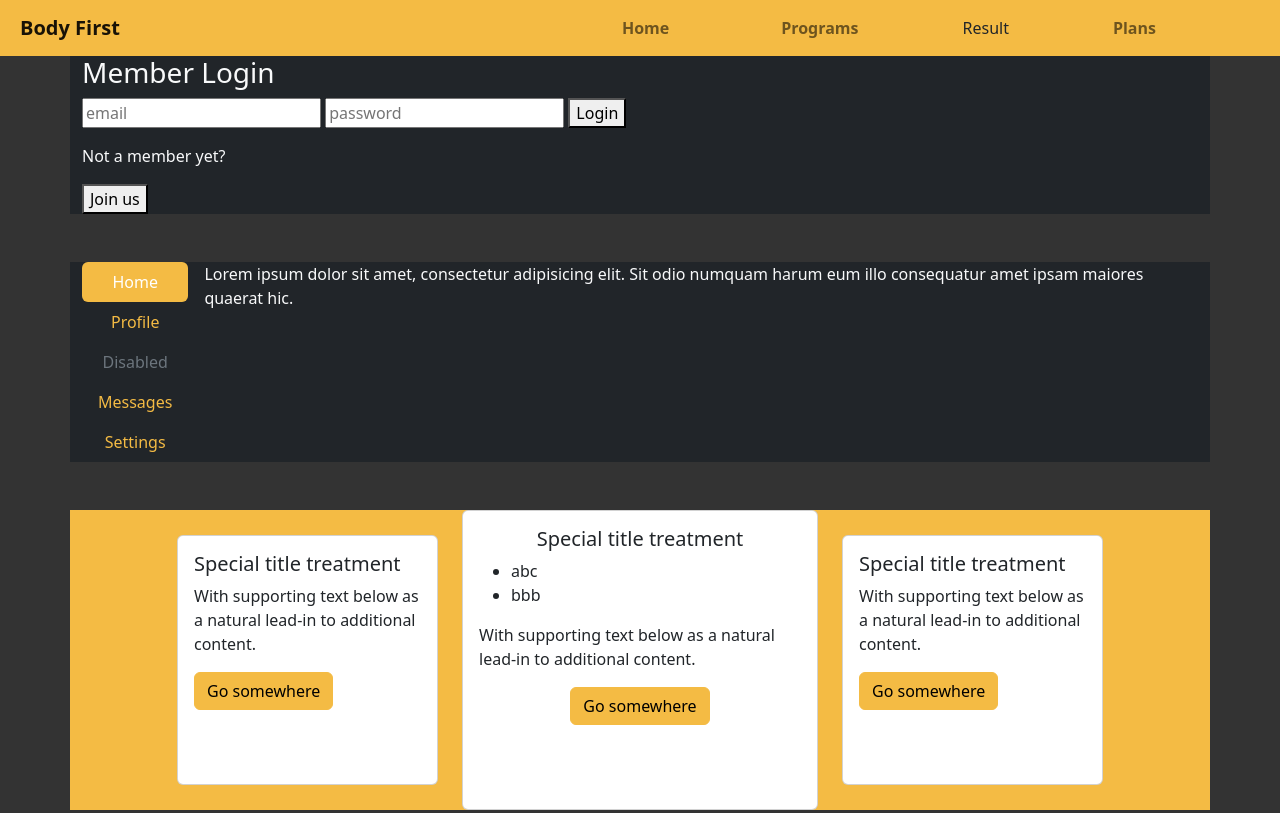
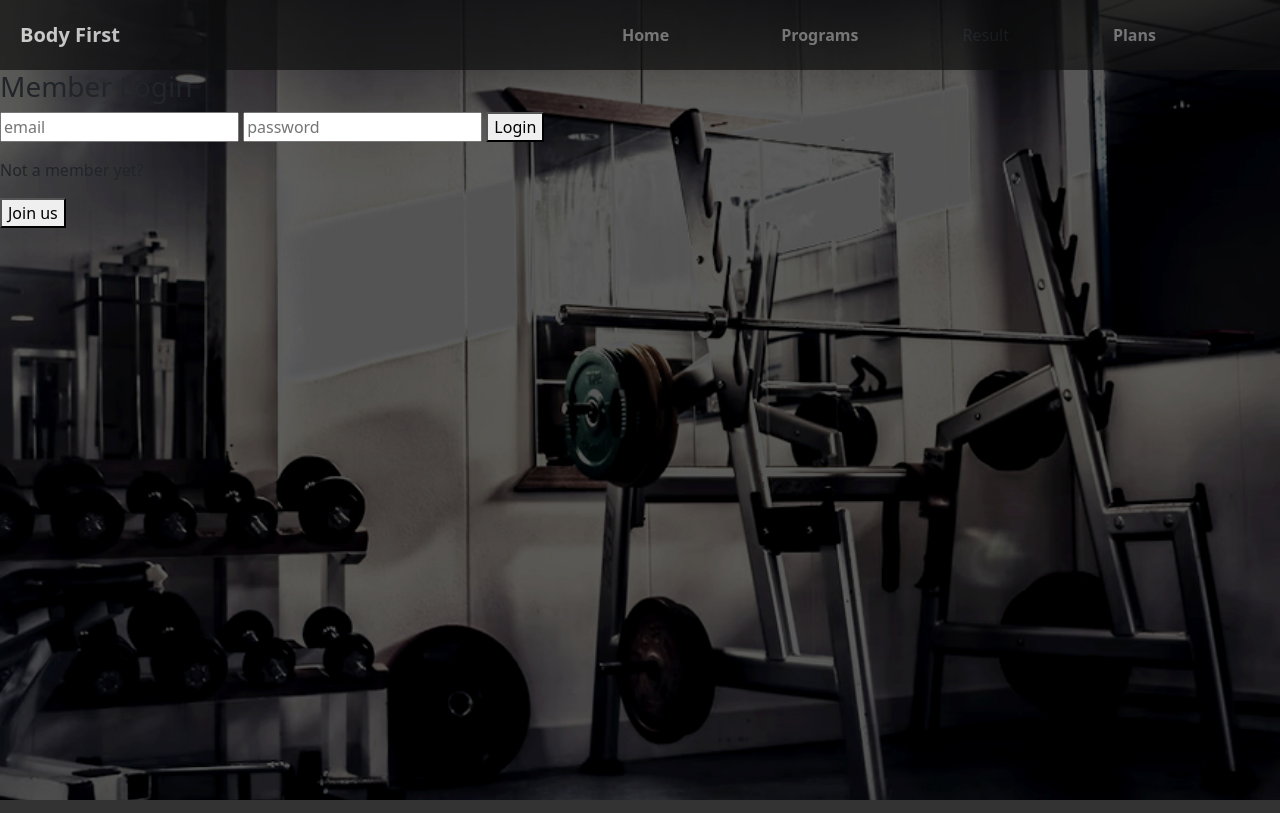
Before and after one commit to AustinDoubleC/body-first, a website: page index.html in a window 1280 px wide. Shown: the top 813 px of the page. Drawn offline with nearby package versions, Linux system fonts and the light colour scheme; some packages are replaced by stand-ins of ours.

Commit message:
updated welcome screen

```diff
--- a/index.html
+++ b/index.html
@@ -9,7 +9,8 @@
   <title>Body First</title>
 </head>
 <body>
-  <nav class="navbar px-2 sticky-top navbar-expand-md bg-primary navbar-light">
+  <!--Nav-->
+  <nav class="navbar px-2 sticky-top navbar-expand-md bg-none navbar-dark" style="height:70px">
     <div class="container-fluid">
       <a class="navbar-brand" href="#">Body First</a>
       <button class="navbar-toggler" type="button" data-bs-toggle="collapse" data-bs-target="#navbarNav" aria-controls="navbarNav" aria-expanded="false" aria-label="Toggle navigation">
@@ -33,19 +34,17 @@
       </div>
     </div>
   </nav>
-
+  <!--hamburger menu-->
   <div class="offcanvas offcanvas-bottom bg-dark text-light" tabindex="-1" id="offcanvasBottom" aria-labelledby="offcanvasBottomLabel" style="height:400px">
     <div class="offcanvas-header">
       <h5 class="offcanvas-title" id="offcanvasBottomLabel">Offcanvas bottom</h5>
       <button type="button" class="btn-close text-reset" data-bs-dismiss="offcanvas" aria-label="Close"></button>
     </div>
-  <div class="offcanvas-body small">
-    ...
+    <div class="offcanvas-body small">...</div>
   </div>
-</div>
+  <div class="welcome d-flex">
     <!--Login-->
-  <div class="container-xl bg-dark text-light welcome-container">
-    <div id="login-container">
+    <div class="text-dark col-6 login-outer">
       <h3>Member Login</h3>
       <div id="login-inner">
         <div id="form-container">
@@ -58,8 +57,10 @@
           <p>Not a member yet?</p>
           <button onclick="register()">Join us</button>
         </div>
+      </div>
+    </div>
+    <div class="promo-outer col-6">
 
-      </div>
     </div>
   </div>
 
--- a/style.scss
+++ b/style.scss
@@ -8,6 +8,23 @@ body{
   padding:0;
   box-sizing: border-box;
   background-color: #333;
+}
+nav{
+  background-color: #111;
+  opacity: 0.7;
+}
+.welcome{
+  background-image: url('/image/gym.jpg');
+  height: 100vh;
+  background-repeat: no-repeat;
+  background-size: cover;
+  transform: translateY(-70px);
+  .login-outer{
+    margin-top: 70px;
+  }
+  .promo-outer{
+    margin-top: 70px;
+  }
 }
 .normal-plan{
   height: 250px;
```
Also changed, not shown: image/gym.jpg (added), style.css, 1 other file. Lines whose indentation alone changed are shown as unchanged.
